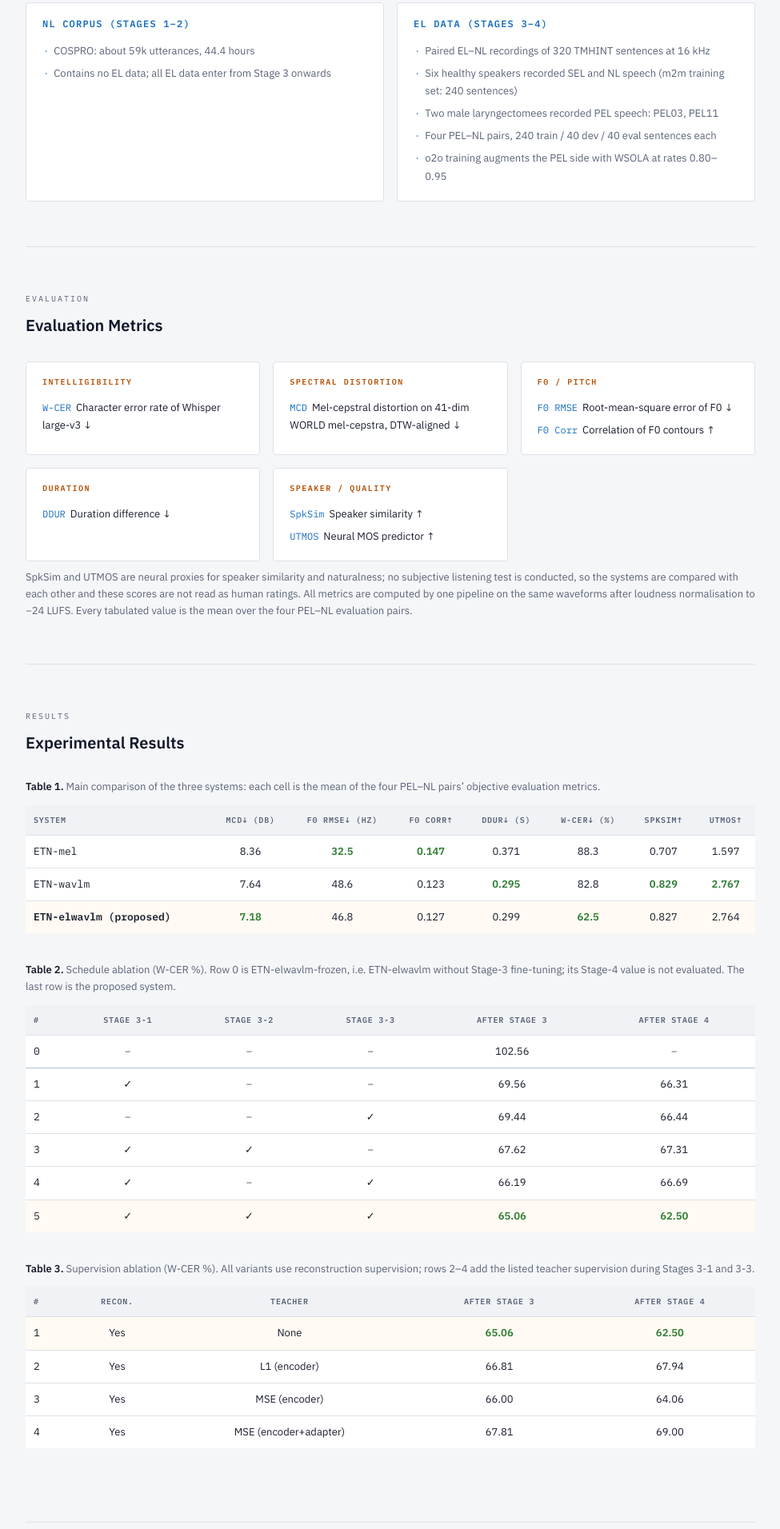
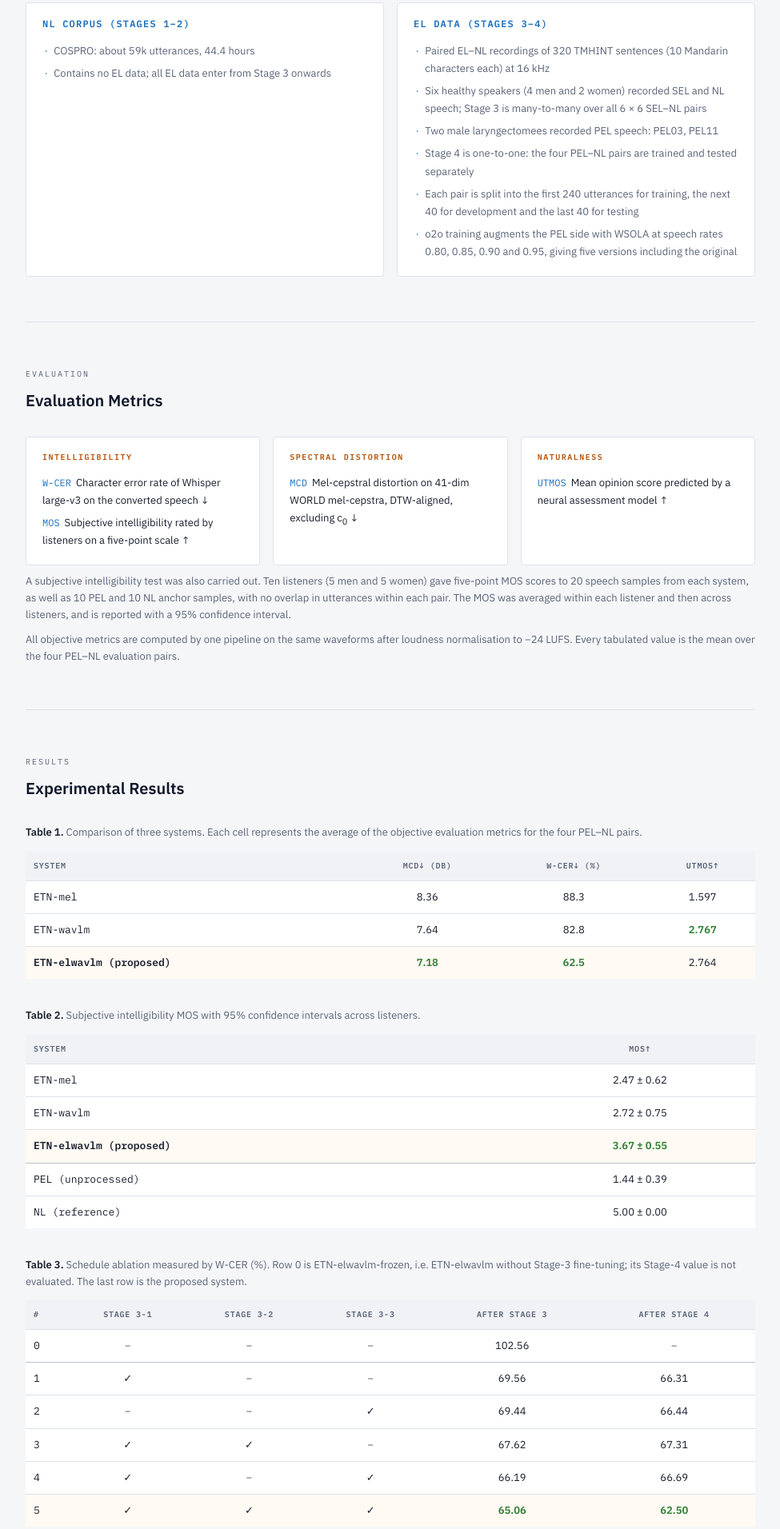
Before and after one commit to ymchiQQ/etn_elwavlm, a plain HTML site: page index.html in a window 1280 px wide. Shown: the part 1708-3620 px from the top of the page at 80% size, without its empty margins (152-1127 px from the left). Drawn offline with Linux system fonts and the light colour scheme.

Commit message:
Align demo text with the current paper: three objective metrics, subjective MOS table

```diff
--- a/index.html
+++ b/index.html
@@ -372,8 +372,9 @@
     <h3 class="sub-title">Training stages</h3>
     <ul class="stage-list">
       <li><b>Stage 1</b>An encoder&ndash;decoder text-to-speech model is pretrained on an NL corpus.</li>
-      <li><b>Stage 2</b>Self-reconstruction on the same corpus: the ETN baselines pretrain their from-scratch encoder,
-        whereas ETN-elwavlm pretrains only the adapter with WavLM frozen.</li>
+      <li><b>Stage 2</b>Waveform reconstruction on the same corpus with the decoder frozen: the ETN baselines pretrain
+        their from-scratch speech encoder, whereas ETN-elwavlm pretrains only the adapter, with the WavLM and the
+        decoder frozen.</li>
       <li><b>Stage 3-1</b>Encoder only. Only WavLM is updated to EL-WavLM; the adapter, decoder and post-net are frozen.</li>
       <li><b>Stage 3-2</b>Downstream only. The EL-WavLM encoder is frozen; the adapter, decoder and post-net are aligned to
         the adapted encoder space.</li>
@@ -392,11 +393,15 @@
       <div class="dataset-card">
         <h4>EL data (Stages 3&ndash;4)</h4>
         <ul>
-          <li>Paired EL&ndash;NL recordings of 320 TMHINT sentences at 16 kHz</li>
-          <li>Six healthy speakers recorded SEL and NL speech (m2m training set: 240 sentences)</li>
+          <li>Paired EL&ndash;NL recordings of 320 TMHINT sentences (10 Mandarin characters each) at 16 kHz</li>
+          <li>Six healthy speakers (4 men and 2 women) recorded SEL and NL speech; Stage 3 is many-to-many over all
+            6&nbsp;&times;&nbsp;6 SEL&ndash;NL pairs</li>
           <li>Two male laryngectomees recorded PEL speech: PEL03, PEL11</li>
-          <li>Four PEL&ndash;NL pairs, 240 train / 40 dev / 40 eval sentences each</li>
-          <li>o2o training augments the PEL side with WSOLA at rates 0.80&ndash;0.95</li>
+          <li>Stage 4 is one-to-one: the four PEL&ndash;NL pairs are trained and tested separately</li>
+          <li>Each pair is split into the first 240 utterances for training, the next 40 for development and the last
+            40 for testing</li>
+          <li>o2o training augments the PEL side with WSOLA at speech rates 0.80, 0.85, 0.90 and 0.95, giving five
+            versions including the original</li>
         </ul>
       </div>
     </div>
@@ -411,41 +416,32 @@
       <div class="metrics-cat">
         <h4>Intelligibility</h4>
         <ul>
-          <li><span>W-CER</span>Character error rate of Whisper large-v3 &darr;</li>
+          <li><span>W-CER</span>Character error rate of Whisper large-v3 on the converted speech &darr;</li>
+          <li><span>MOS</span>Subjective intelligibility rated by listeners on a five-point scale &uarr;</li>
         </ul>
       </div>
       <div class="metrics-cat">
         <h4>Spectral Distortion</h4>
         <ul>
-          <li><span>MCD</span>Mel-cepstral distortion on 41-dim WORLD mel-cepstra, DTW-aligned &darr;</li>
+          <li><span>MCD</span>Mel-cepstral distortion on 41-dim WORLD mel-cepstra, DTW-aligned, excluding c<sub>0</sub> &darr;</li>
         </ul>
       </div>
       <div class="metrics-cat">
-        <h4>F0 / Pitch</h4>
+        <h4>Naturalness</h4>
         <ul>
-          <li><span>F0 RMSE</span>Root-mean-square error of F0 &darr;</li>
-          <li><span>F0 Corr</span>Correlation of F0 contours &uarr;</li>
-        </ul>
-      </div>
-      <div class="metrics-cat">
-        <h4>Duration</h4>
-        <ul>
-          <li><span>DDUR</span>Duration difference &darr;</li>
-        </ul>
-      </div>
-      <div class="metrics-cat">
-        <h4>Speaker / Quality</h4>
-        <ul>
-          <li><span>SpkSim</span>Speaker similarity &uarr;</li>
-          <li><span>UTMOS</span>Neural MOS predictor &uarr;</li>
+          <li><span>UTMOS</span>Mean opinion score predicted by a neural assessment model &uarr;</li>
         </ul>
       </div>
     </div>
 
-    <p class="fig-caption">SpkSim and UTMOS are neural proxies for speaker similarity and naturalness; no subjective
-      listening test is conducted, so the systems are compared with each other and these scores are not read as human
-      ratings. All metrics are computed by one pipeline on the same waveforms after loudness normalisation to
-      &minus;24&nbsp;LUFS. Every tabulated value is the mean over the four PEL&ndash;NL evaluation pairs.</p>
+    <p class="fig-caption">A subjective intelligibility test was also carried out. Ten listeners (5 men and 5 women)
+      gave five-point MOS scores to 20 speech samples from each system, as well as 10 PEL and 10 NL anchor samples,
+      with no overlap in utterances within each pair. The MOS was averaged within each listener and then across
+      listeners, and is reported with a 95% confidence interval.</p>
+
+    <p class="fig-caption">All objective metrics are computed by one pipeline on the same waveforms after loudness
+      normalisation to &minus;24&nbsp;LUFS. Every tabulated value is the mean over the four PEL&ndash;NL evaluation
+      pairs.</p>
   </section>
 
   <!-- Results -->
@@ -454,18 +450,14 @@
     <h2 class="section-title">Experimental Results</h2>
 
     <div class="metrics-block">
-      <p class="table-caption"><b>Table 1.</b> Main comparison of the three systems: each cell is the mean of the four
-        PEL&ndash;NL pairs&rsquo; objective evaluation metrics.</p>
+      <p class="table-caption"><b>Table 1.</b> Comparison of three systems. Each cell represents the average of the
+        objective evaluation metrics for the four PEL&ndash;NL pairs.</p>
       <table class="metrics-table">
         <thead>
           <tr>
             <th>System</th>
             <th>MCD&darr; (dB)</th>
-            <th>F0 RMSE&darr; (Hz)</th>
-            <th>F0 Corr&uarr;</th>
-            <th>DDUR&darr; (s)</th>
             <th>W-CER&darr; (%)</th>
-            <th>SpkSim&uarr;</th>
             <th>UTMOS&uarr;</th>
           </tr>
         </thead>
@@ -473,31 +465,19 @@
           <tr>
             <td>ETN-mel</td>
             <td class="num">8.36</td>
-            <td class="num best">32.5</td>
-            <td class="num best">0.147</td>
-            <td class="num">0.371</td>
             <td class="num">88.3</td>
-            <td class="num">0.707</td>
             <td class="num">1.597</td>
           </tr>
           <tr>
             <td>ETN-wavlm</td>
             <td class="num">7.64</td>
-            <td class="num">48.6</td>
-            <td class="num">0.123</td>
-            <td class="num best">0.295</td>
             <td class="num">82.8</td>
-            <td class="num best">0.829</td>
             <td class="num best">2.767</td>
           </tr>
           <tr class="proposed">
             <td><b>ETN-elwavlm (proposed)</b></td>
             <td class="num best">7.18</td>
-            <td class="num">46.8</td>
-            <td class="num">0.127</td>
-            <td class="num">0.299</td>
             <td class="num best">62.5</td>
-            <td class="num">0.827</td>
             <td class="num">2.764</td>
           </tr>
         </tbody>
@@ -505,7 +485,42 @@
     </div>
 
     <div class="metrics-block">
-      <p class="table-caption"><b>Table 2.</b> Schedule ablation (W-CER&nbsp;%). Row&nbsp;0 is ETN-elwavlm-frozen, i.e.
+      <p class="table-caption"><b>Table 2.</b> Subjective intelligibility MOS with 95% confidence intervals across
+        listeners.</p>
+      <table class="metrics-table">
+        <thead>
+          <tr>
+            <th>System</th>
+            <th>MOS&uarr;</th>
+          </tr>
+        </thead>
+        <tbody>
+          <tr>
+            <td>ETN-mel</td>
+            <td class="num">2.47 &plusmn; 0.62</td>
+          </tr>
+          <tr>
+            <td>ETN-wavlm</td>
+            <td class="num">2.72 &plusmn; 0.75</td>
+          </tr>
+          <tr class="proposed rowsep">
+            <td><b>ETN-elwavlm (proposed)</b></td>
+            <td class="num best">3.67 &plusmn; 0.55</td>
+          </tr>
+          <tr>
+            <td>PEL (unprocessed)</td>
+            <td class="num">1.44 &plusmn; 0.39</td>
+          </tr>
+          <tr>
+            <td>NL (reference)</td>
+            <td class="num">5.00 &plusmn; 0.00</td>
+          </tr>
+        </tbody>
+      </table>
+    </div>
+
+    <div class="metrics-block">
+      <p class="table-caption"><b>Table 3.</b> Schedule ablation measured by W-CER&nbsp;(%). Row&nbsp;0 is ETN-elwavlm-frozen, i.e.
         ETN-elwavlm without Stage-3 fine-tuning; its Stage-4 value is not evaluated. The last row is the proposed system.</p>
       <table class="metrics-table">
         <thead>
@@ -572,7 +587,7 @@
     </div>
 
     <div class="metrics-block">
-      <p class="table-caption"><b>Table 3.</b> Supervision ablation (W-CER&nbsp;%). All variants use reconstruction
+      <p class="table-caption"><b>Table 4.</b> Teacher-loss ablation measured by W-CER&nbsp;(%). All variants use reconstruction
         supervision; rows&nbsp;2&ndash;4 add the listed teacher supervision during Stages&nbsp;3-1 and&nbsp;3-3.</p>
       <table class="metrics-table">
         <thead>
@@ -632,6 +647,10 @@
       <p class="fig-caption">This figure pools <b>all 40 evaluation sentences (281&ndash;320) of each patient, 80 samples in total
         over PEL03 and PEL11</b>, towards NL07; it is the whole-set view, in contrast to the single-sentence t-SNE panels
         in the sample cards below.</p>
+      <p class="fig-caption">The colour of each PEL point is the cosine distance to its DTW-aligned NL frame in the
+        original encoder space; darker is closer. Averaged over the aligned frame pairs, this distance
+        <i>d</i>&nbsp;=&nbsp;1&nbsp;&minus;&nbsp;cos(h<sub>PEL</sub>, h<sub>NL</sub>) decreases towards NL07 from 0.725
+        for ETN-elwavlm-frozen to 0.428 for Stage&nbsp;3-3 only and 0.377 for the full schedule.</p>
     </div>
   </section>
 
@@ -651,8 +670,8 @@
     <p class="fig-caption" style="margin-bottom:6px;">Each card shows one evaluation sentence: the log-mel spectrograms
       on top, a <b>single-sentence</b> encoder-space t-SNE (all frames of that sentence only, same three encoders and
       after-Stage-3 checkpoints as Fig.&nbsp;2) in the middle, and the corresponding audio below. Spectrogram panel order: unprocessed PEL speech, ETN-mel, ETN-wavlm,
-      ETN-elwavlm with Stage&nbsp;3-3 only (Table&nbsp;2, row&nbsp;2), ETN-elwavlm with the full schedule
-      (Table&nbsp;2, row&nbsp;5, the proposed system), and the NL reference. Panel titles use the earlier figure labels,
+      ETN-elwavlm with Stage&nbsp;3-3 only (Table&nbsp;3, row&nbsp;2), ETN-elwavlm with the full schedule
+      (Table&nbsp;3, row&nbsp;5, the proposed system), and the NL reference. Panel titles use the earlier figure labels,
       in which &ldquo;EL-WavLM&rdquo; denotes the ETN-elwavlm system. The per-panel CER is a single-sentence value and is
       noisy; it is intended for reading the spectrograms only, and Table&nbsp;1 is the reported evidence.</p>
 
```
Also changed, not shown: 1 other file.
